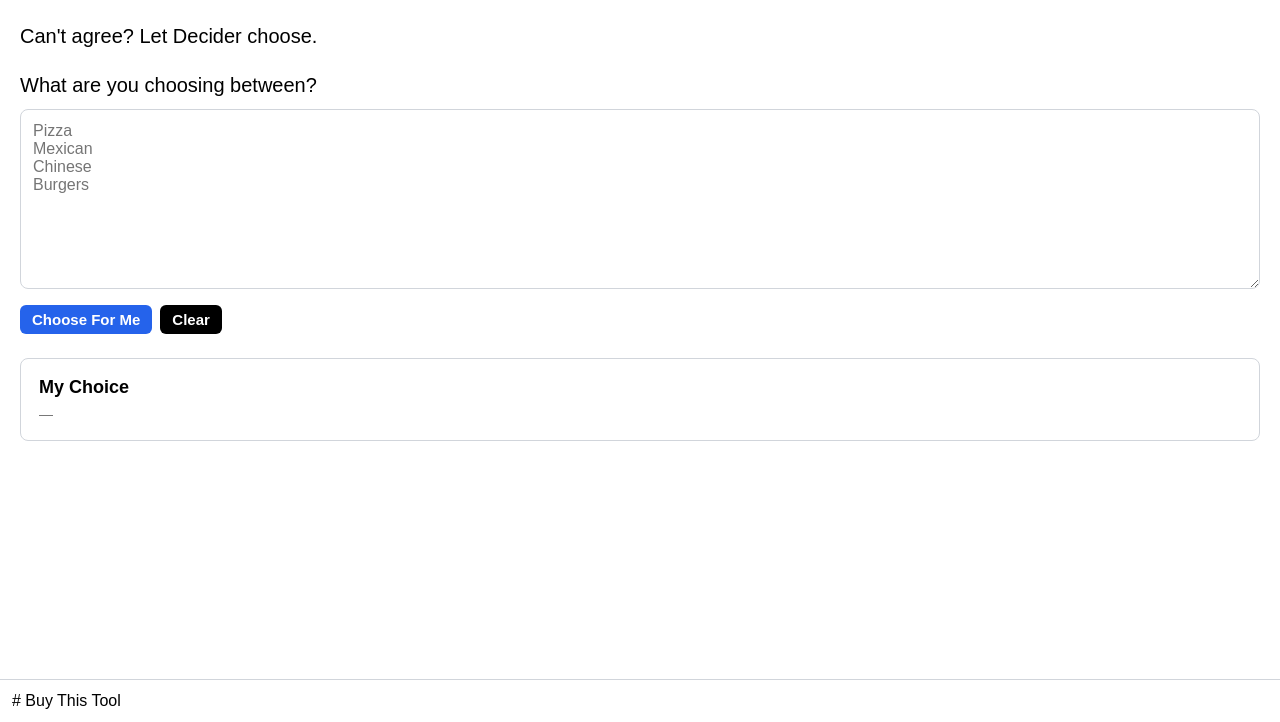
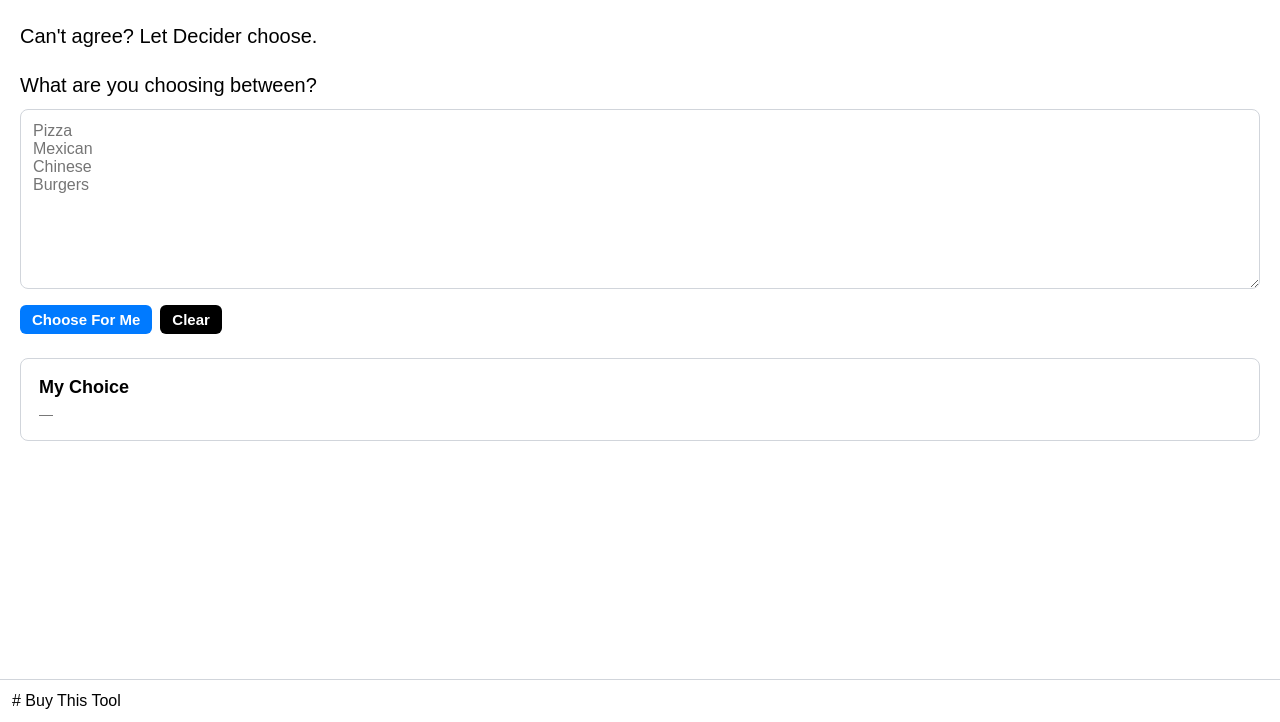
Before and after one commit to sterlingpesmith52-stack/Decider, a plain HTML site: page index.html in a window 1280 px wide. Shown: the part 78-800 px from the top of the page. Drawn offline with Linux system fonts and the light colour scheme.

Commit message:
Change primary button to action button styling

```diff
--- a/index.html
+++ b/index.html
@@ -73,9 +73,9 @@ button {
     cursor: pointer;
 }
 
-.primary-button {
-    background: #2563eb;
-    color: #ffffff;
+.action-button {
+    background: #007aff;
+    color: #fff;
 }
 
 .secondary-button {
@@ -150,7 +150,7 @@ Chinese
 Burgers"></textarea>
 
 <div class="button-row">
-    <button class="primary-button" onclick="chooseForMe()">
+    <button class="action-button" onclick="chooseForMe()">
         Choose For Me
     </button>
 
@@ -160,7 +160,9 @@ Burgers"></textarea>
 </div>
 
 <div class="result-card">
-    <div class="result-label">My Choice</div>
+    <div class="result-label">
+        My Choice
+    </div>
 
     <div id="result" class="result-placeholder">
         —
```
